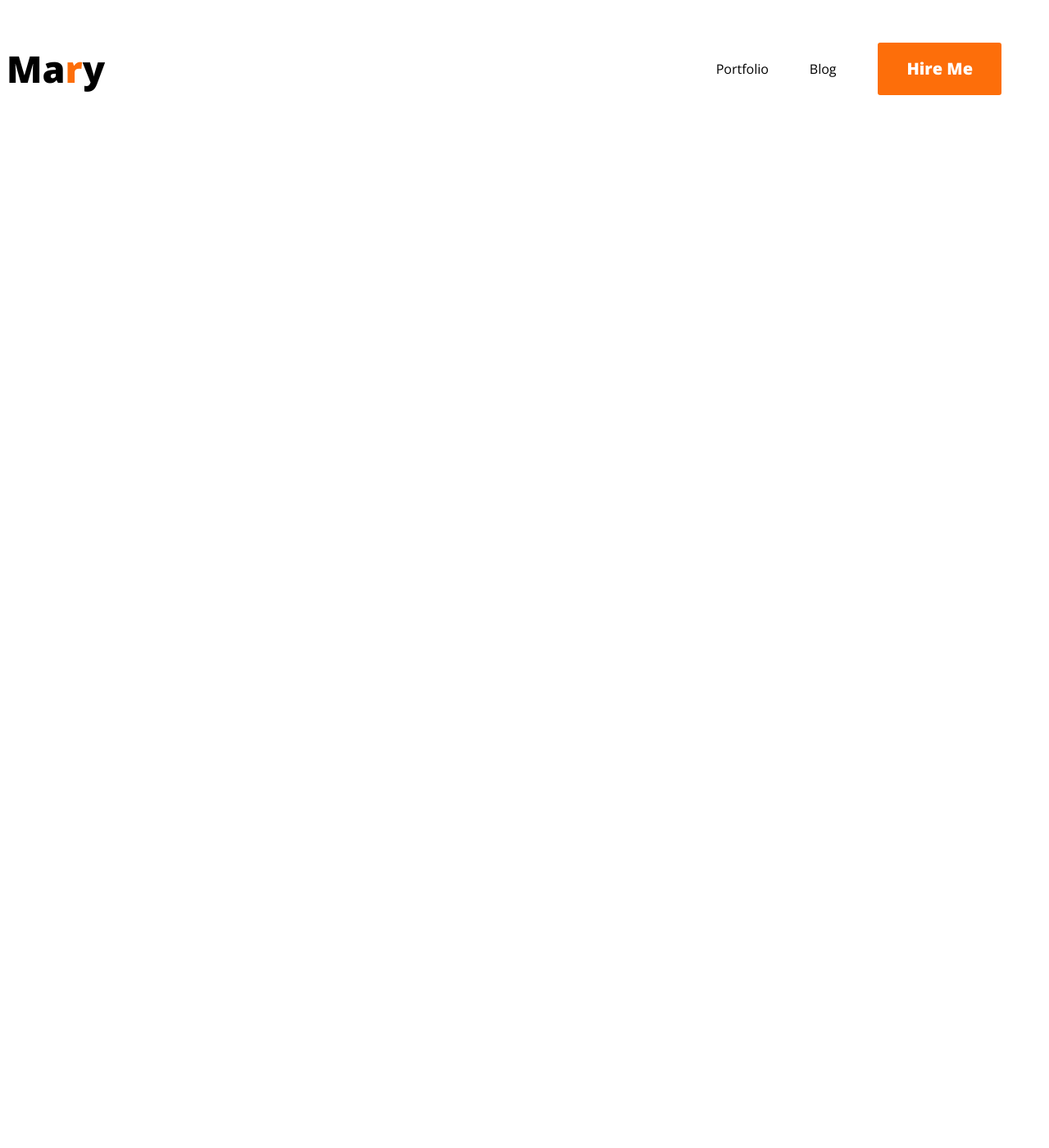
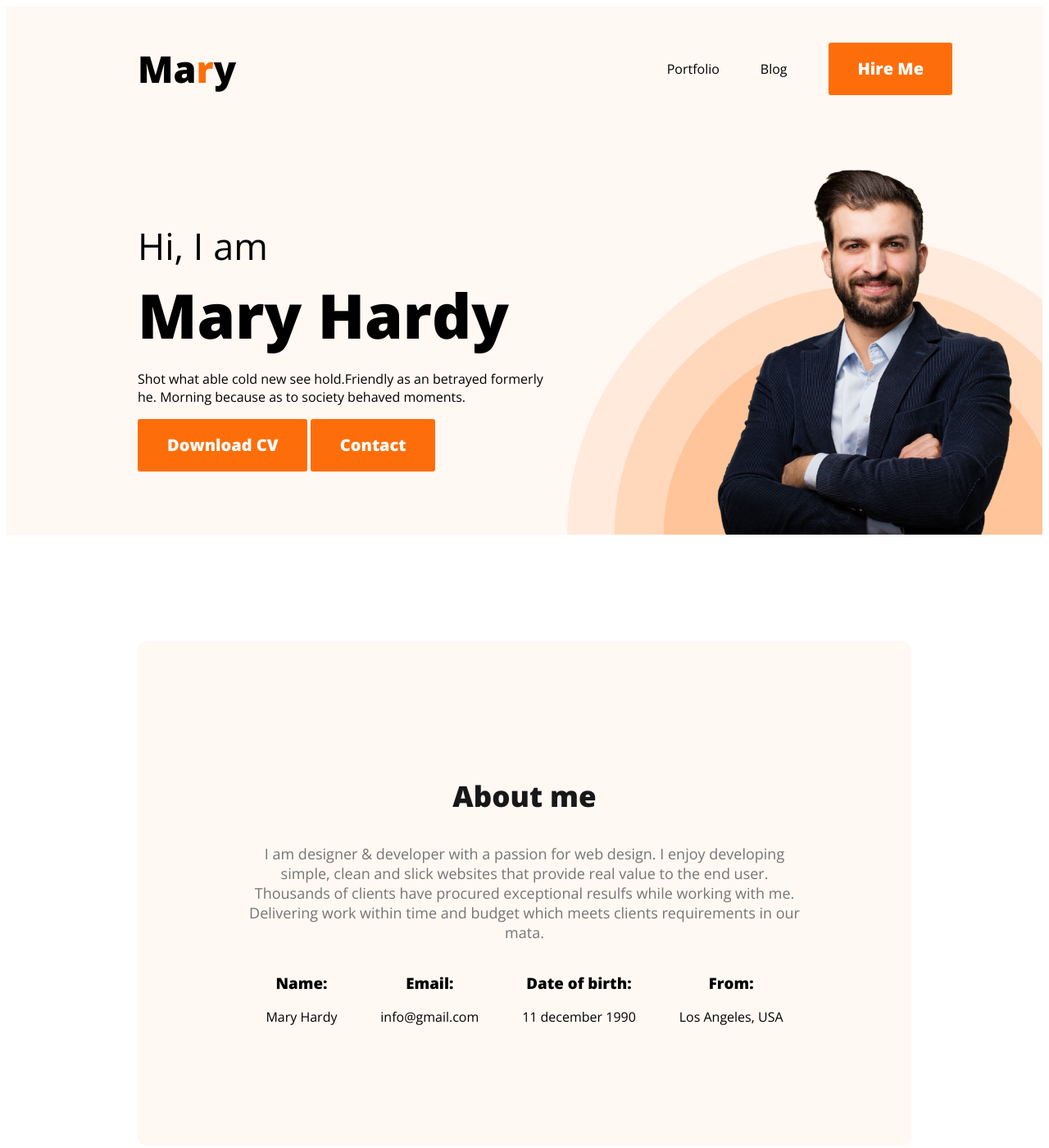
Before and after one commit to Nafisa-Tabassum-Mim/Portfolio, a plain HTML site: page index.html in a window 1280 px wide. Shown: the top 1400 px of the page at 82% size. Before the commit the page ends 800 px from the top, so only its background shows below. Drawn offline with nearby package versions, Linux system fonts and the light colour scheme.

Commit message:
header and about me added

```diff
--- a/index.html
+++ b/index.html
@@ -12,18 +12,60 @@
 </head>
 
 <body>
-	<header>
+	<header class="header">
 		<nav>
-			<h3 class="nav-title">Ma<span class="mary" >r</span>y</h3>
+			<h3 class="nav-title">Ma<span class="mary">r</span>y</h3>
 			<ul>
 				<li><a href="">Portfolio</a></li>
 				<li><a href="">Blog</a></li>
 				<li><button class="btn-primary">Hire Me</button></li>
 			</ul>
 		</nav>
+
+		<div class="banner">
+			<div class="banner-content">
+				<p class="banner-greeting">Hi, I am</p>
+				<h1 class="banner-title">Mary Hardy</h1>
+				<p>Shot what able cold new see hold.Friendly as an betrayed formerly he. Morning because as to society
+					behaved moments.</p>
+				<button class="btn-primary">Download CV</button>
+				<button class="btn-primary">Contact</button>
+			</div>
+			<img class="profile" src="images/hardy.png" alt="">
+		</div>
 	</header>
 	<main>
+		<section class="about">
+			<h3 class="section-title">About me</h3>
+			<p class="section-descrip">
+				I am designer & developer with a passion for web design. I enjoy developing simple, clean and slick websites that provide real value to the end user. Thousands of clients have procured exceptional resulfs while working with me. Delivering work within time and budget which meets clients requirements in our mata.
+			</p>
+			<div class="about-info-container">
+				<div class="about-info">
+					<h3 class="info-title">Name:</h3>
+					<p class="info-descrip">Mary Hardy</p>
+				</div>
+				<div class="about-info">
+					<h3 class="info-title">Email:</h3>
+					<p class="info-descrip">info@gmail.com</p>
+				</div>
+				<div class="about-info">
+					<h3 class="info-title">Date of birth:</h3>
+					<p class="info-descrip">11 december 1990</p>
+				</div>
+				<div class="about-info">
+					<h3 class="info-title">From:</h3>
+					<p class="info-descrip">Los Angeles, USA</p>
+				</div>
+			</div>
+		</section>
 
+		<section>
+			<h3 class="section-title">What I do</h3>
+			<p id="what-i-do-description" class="section-description">
+				I have more than 10 years experience building software for clients all over the world. Below is a quick overview of my main technical skill sets and technologies i use. Want to find out more about my experience? Check out my online resume and project portfolio.
+			</p>
+		</section>
 	</main>
 	<footer>
 
--- a/styles/portfolio.css
+++ b/styles/portfolio.css
@@ -1,3 +1,4 @@
+
 body {
     font-family: 'Open Sans', sans-serif;
 }
@@ -6,6 +7,7 @@ nav {
     display: flex;
     align-items: center;
     justify-content: space-between;
+    margin: 0px 60px 0px 160px;
 }
 
 .nav-title {
@@ -38,8 +40,69 @@ nav li {
     margin-right: 50px;
 
 }
-
 nav a {
     text-decoration: none;
     color: black;
 }
+.header{
+    background-color: #FFF8F3;
+    background-image: url("../images/header_bg.png");
+    background-repeat: no-repeat;
+    background-position: right bottom;
+    background-size: 580px;
+    /* background-image: url("../images/developer.png"); */
+}
+.banner{
+    padding: 30px 30px 0px 160px;
+    display: flex;
+    justify-content: space-between;
+    align-items: center;
+}
+
+.banner .profile{
+    width: 400px;
+}
+.banner-greeting{
+    font-size: 45px;
+    margin-top: 3px;
+    margin-bottom: 3px;
+}
+.banner-title{
+    font-size: 75px;
+    font-weight: 600;
+    margin-top: 3px;
+    margin-bottom: 3px;
+}
+.banner-content{
+    max-width: 500px;
+}
+
+/* main section */
+
+.about{
+    padding: 130px;
+    border-radius: 10px;
+    background-color: #FFF8F3;
+    margin: 130px 160px;
+}
+.section-title{
+    color:  #181818;
+    text-align: center;
+    font-size: 35px;
+    font-weight: 600;
+}
+.section-descrip , #what-i-do-description{
+    color:   #757575;
+    text-align: center;
+    font-size: 18px;
+}
+#what-i-do-description{
+    padding: 30px 250px;
+}
+.about-info-container{
+    display: flex;
+    justify-content: space-around;
+}
+.about-info{
+    text-align: center;
+}
```
